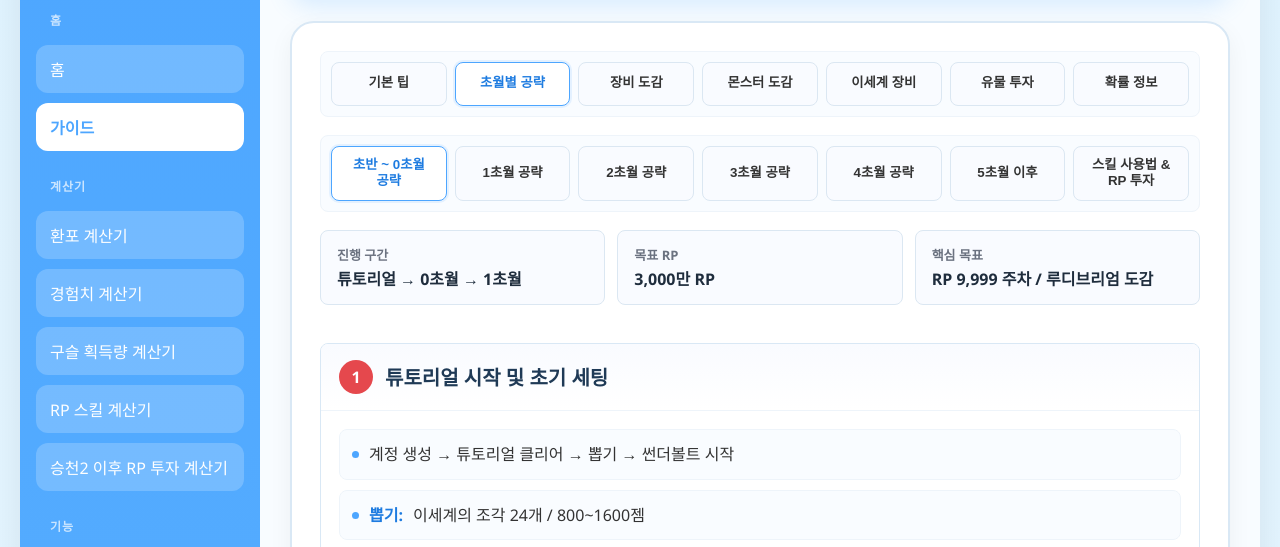
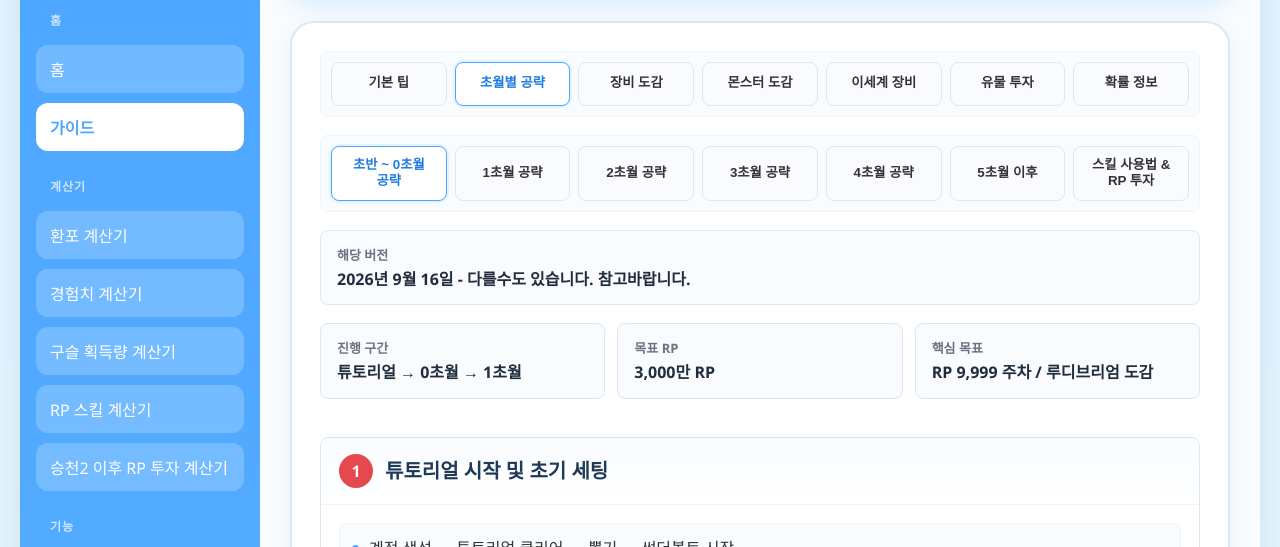
Before and after one commit to dlrjsdl234-ctrl/my-site, a plain HTML site: page pages/guide/guide.html in a window 1280 px wide. Both pictures are taken after a click on the tab "초월별 공략". Shown: the part 193-740 px from the top of the page. Drawn offline with Linux system fonts and the light colour scheme.

Commit message:
가이드 조금 수정

```diff
--- a/pages/guide/guide.html
+++ b/pages/guide/guide.html
@@ -739,6 +739,13 @@
           </div>
 
           <div class="early-guide guide-subpanel active" role="tabpanel" data-transcend-panel="transcend0">
+          <div class="guide-summary" style="display:block; margin-bottom:0;">
+            <div class="guide-chip">
+              <span>해당 버전</span>
+              <strong>2026년 9월 16일 - 다를수도 있습니다. 참고바랍니다.</strong>
+            </div>
+          </div>
+
           <div class="guide-summary">
             <div class="guide-chip">
               <span>진행 구간</span>
@@ -768,7 +775,6 @@
                 <li><strong>방어구:</strong> 아무거나</li>
                 <li><strong>장신구:</strong> 올스탯 +3 반지 ×4 / 호루스의 눈 / 메이플리프 / 골드 에메랄드 이어링</li>
                 <li><strong>장비 강화:</strong> 0레벨제 장비에만 10% 주문서 강화</li>
-                <li><strong>이후:</strong> 자동 줍기 강화</li>
               </ul>
             </div>
           </article>
@@ -887,6 +893,14 @@
           </article>
         </div>
           <div class="early-guide guide-subpanel" role="tabpanel" data-transcend-panel="transcend1">
+
+          <div class="guide-summary" style="display:block; margin-bottom:0;">
+            <div class="guide-chip">
+              <span>해당 버전</span>
+              <strong>2026년 9월 16일 - 다를수도 있습니다. 참고바랍니다.</strong>
+            </div>
+          </div>
+
           <div class="guide-summary">
             <div class="guide-chip">
               <span>진행 구간</span>
```
